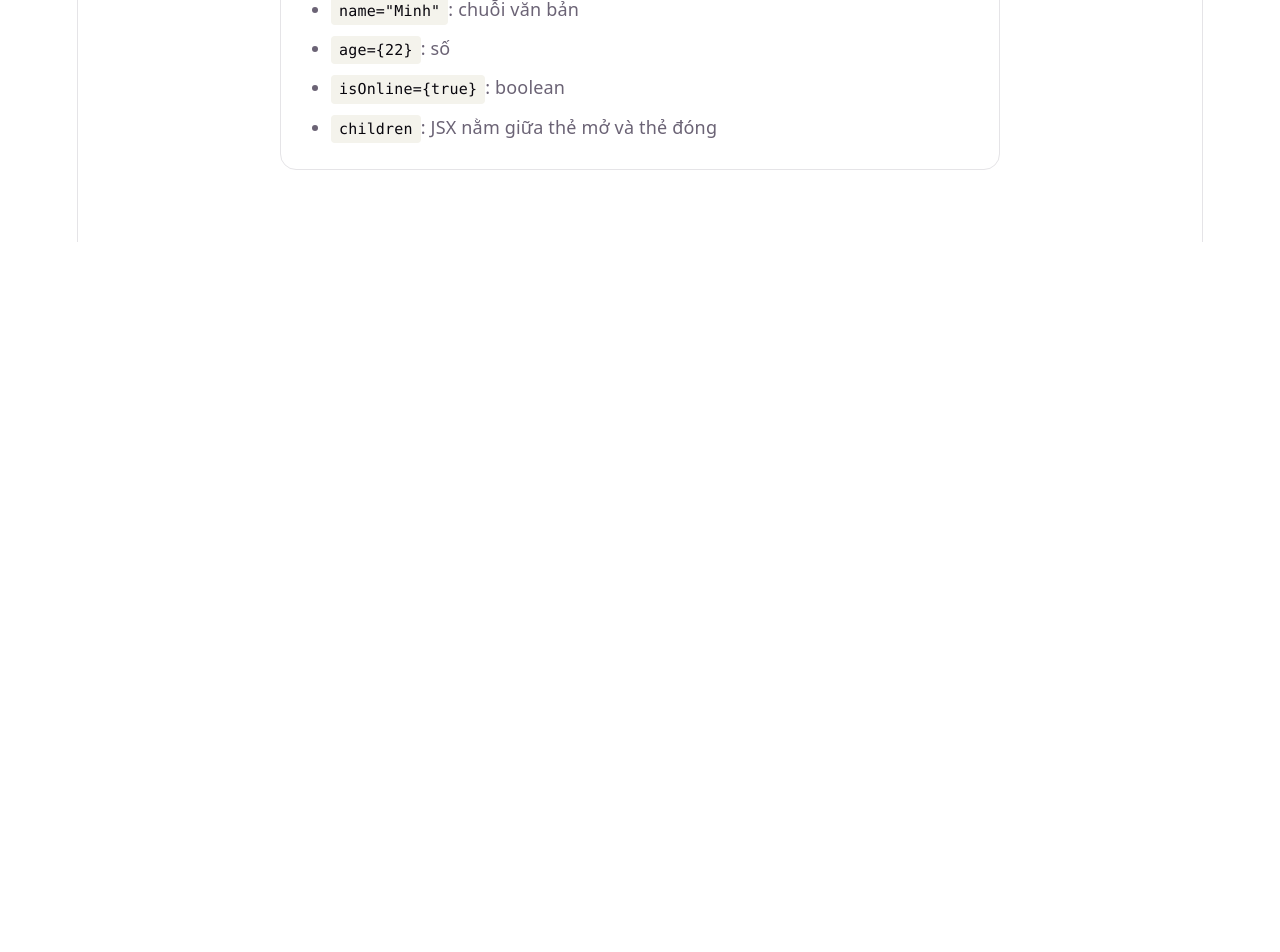
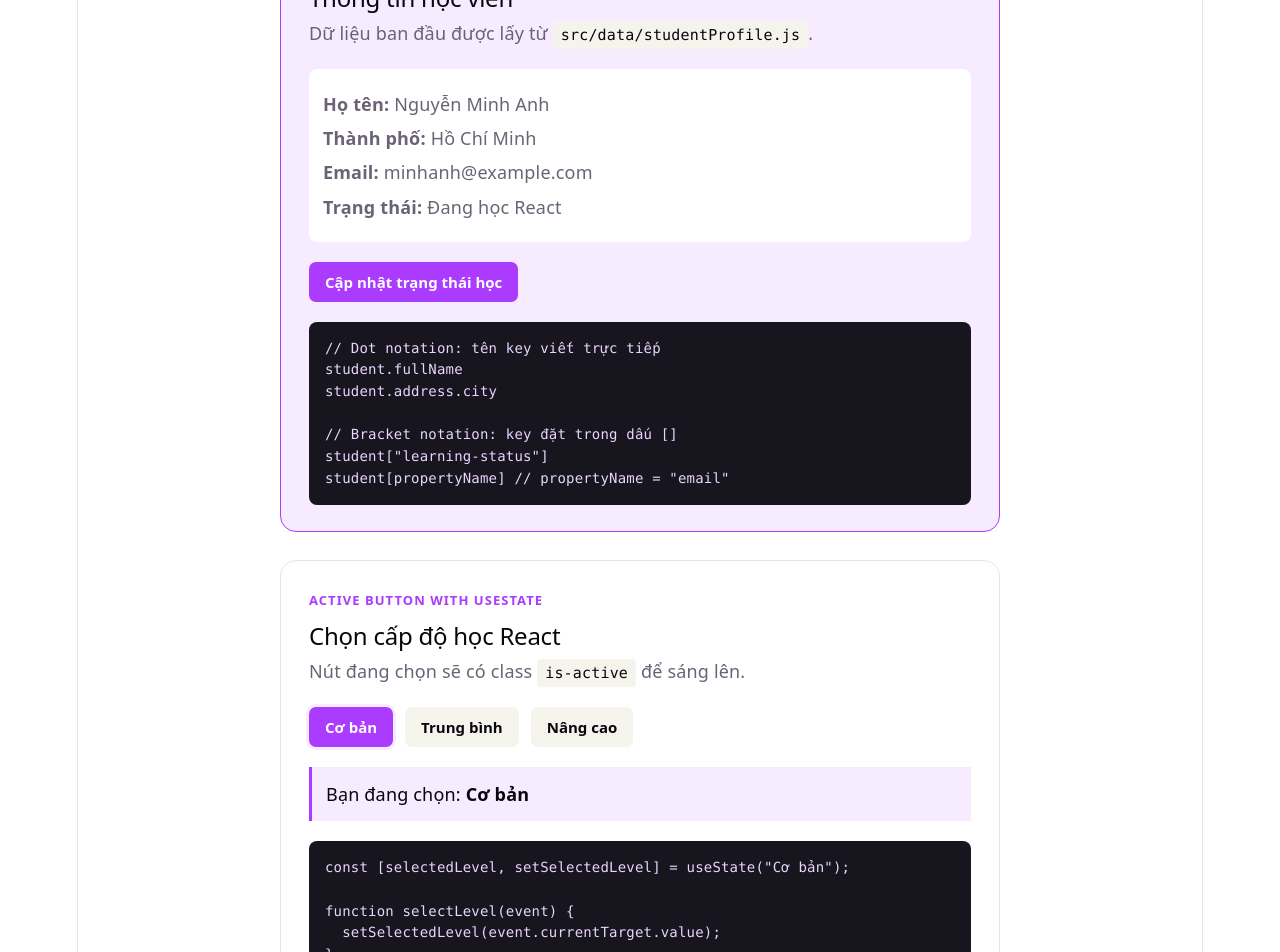
Before and after one commit to TuanNancy/review-reactjs, a React (Vite) app: page / in a window 1280 px wide. Shown: the part 5060-6012 px from the top of the page. Before the commit the page ends 5302 px from the top, so only its background shows below. Built offline with nearby package versions, Linux system fonts and the light colour scheme.

Commit message:
Implementation useState

```diff
--- a/src/App.css
+++ b/src/App.css
@@ -343,6 +343,88 @@
   text-align: left;
 }
 
+.student-state-example {
+  margin: 28px 0;
+  padding: 26px 28px;
+  border: 1px solid var(--accent);
+  border-radius: 16px;
+  background: var(--accent-bg);
+}
+
+.student-state-example h2 {
+  margin: 0 0 8px;
+}
+
+.student-details {
+  margin: 20px 0;
+  padding: 14px;
+  border-radius: 8px;
+  background: var(--bg);
+}
+
+.student-details p {
+  margin: 8px 0;
+}
+
+.student-state-example pre {
+  overflow-x: auto;
+  margin: 20px 0 0;
+  padding: 16px;
+  border-radius: 8px;
+  background: #17151d;
+  color: #e9d5ff;
+  font: 14px/1.55 var(--mono);
+  text-align: left;
+}
+
+.active-button-example {
+  margin: 28px 0;
+  padding: 26px 28px;
+  border: 1px solid var(--border);
+  border-radius: 16px;
+}
+
+.active-button-example h2 {
+  margin: 0 0 8px;
+}
+
+.level-actions {
+  display: flex;
+  flex-wrap: wrap;
+  gap: 12px;
+  margin: 20px 0;
+}
+
+.level-button {
+  color: var(--text-h);
+  background: var(--code-bg);
+}
+
+.level-button.is-active {
+  color: white;
+  background: var(--accent);
+  box-shadow: 0 0 0 3px var(--accent-bg);
+}
+
+.selected-level {
+  margin: 20px 0;
+  padding: 14px;
+  border-left: 3px solid var(--accent);
+  background: var(--accent-bg);
+  color: var(--text-h);
+}
+
+.active-button-example pre {
+  overflow-x: auto;
+  margin: 20px 0 0;
+  padding: 16px;
+  border-radius: 8px;
+  background: #17151d;
+  color: #e9d5ff;
+  font: 14px/1.55 var(--mono);
+  text-align: left;
+}
+
 button {
   padding: 10px 16px;
   border: 0;
--- a/src/App.jsx
+++ b/src/App.jsx
@@ -1,4 +1,5 @@
 import "./App.css";
+import ActiveButtonExample from "./components/ActiveButtonExample";
 import ChildrenDemo from "./components/ChildrenDemo";
 import ClickExample from "./components/ClickExample";
 import FullPropsCard from "./components/FullPropsCard";
@@ -7,6 +8,7 @@ import ProductExample from "./components/ProductExample";
 import ProfileCard from "./components/ProfileCard";
 import NameStateExample from "./components/NameStateExample";
 import StateExample from "./components/StateExample";
+import StudentStateExample from "./components/StudentStateExample";
 import { demoProduct } from "./data/demoProduct";
 import { createSaleProduct } from "./utils/createSaleProduct";
 
@@ -49,6 +51,10 @@ function App() {
 
       <NameStateExample />
 
+      <StudentStateExample />
+
+      <ActiveButtonExample />
+
       <section className="explanation">
         <h2>Props đang có trong ví dụ này</h2>
         <ul>
--- /dev/null
+++ b/src/components/ActiveButtonExample.jsx
@@ -0,0 +1,60 @@
+import { useState } from "react";
+
+function ActiveButtonExample() {
+  const [selectedLevel, setSelectedLevel] = useState("Cơ bản");
+
+  function selectLevel(event) {
+    setSelectedLevel(event.currentTarget.value);
+  }
+
+  return (
+    <section className="active-button-example">
+      <p className="eyebrow">ACTIVE BUTTON WITH USESTATE</p>
+      <h2>Chọn cấp độ học React</h2>
+      <p>
+        Nút đang chọn sẽ có class <code>is-active</code> để sáng lên.
+      </p>
+
+      <div className="level-actions" aria-label="Chọn cấp độ học">
+        <button
+          type="button"
+          value="Cơ bản"
+          className={`level-button ${selectedLevel === "Cơ bản" ? "is-active" : ""}`}
+          onClick={selectLevel}
+        >
+          Cơ bản
+        </button>
+        <button
+          type="button"
+          value="Trung bình"
+          className={`level-button ${selectedLevel === "Trung bình" ? "is-active" : ""}`}
+          onClick={selectLevel}
+        >
+          Trung bình
+        </button>
+        <button
+          type="button"
+          value="Nâng cao"
+          className={`level-button ${selectedLevel === "Nâng cao" ? "is-active" : ""}`}
+          onClick={selectLevel}
+        >
+          Nâng cao
+        </button>
+      </div>
+
+      <p className="selected-level">
+        Bạn đang chọn: <strong>{selectedLevel}</strong>
+      </p>
+
+      <pre>{`const [selectedLevel, setSelectedLevel] = useState("Cơ bản");
+
+function selectLevel(event) {
+  setSelectedLevel(event.currentTarget.value);
+}
+
+className={selectedLevel === "Cơ bản" ? "is-active" : ""}`}</pre>
+    </section>
+  );
+}
+
+export default ActiveButtonExample;
--- a/src/components/NameStateExample.jsx
+++ b/src/components/NameStateExample.jsx
@@ -21,7 +21,7 @@ function NameStateExample() {
         Your name
         <input
           type="text"
-          value={name}
+          // value={name}
           onChange={handleNameChange}
           placeholder="Example: Minh"
         />
--- /dev/null
+++ b/src/components/StudentStateExample.jsx
@@ -0,0 +1,44 @@
+import { useState } from "react";
+import { studentProfile } from "../data/studentProfile";
+
+function StudentStateExample() {
+  // State starts with data imported from a separate data file.
+  const [student, setStudent] = useState(studentProfile);
+  const propertyName = "email";
+
+  function changeLearningStatus() {
+    setStudent({
+      ...student,
+      "learning-status": "Đã hoàn thành bài useState",
+    });
+  }
+
+  return (
+    <section className="student-state-example">
+      <p className="eyebrow">USESTATE WITH OBJECT DATA</p>
+      <h2>Thông tin học viên</h2>
+      <p>Dữ liệu ban đầu được lấy từ <code>src/data/studentProfile.js</code>.</p>
+
+      <div className="student-details">
+        <p><strong>Họ tên:</strong> {student.fullName}</p>
+        <p><strong>Thành phố:</strong> {student.address.city}</p>
+        <p><strong>Email:</strong> {student[propertyName]}</p>
+        <p><strong>Trạng thái:</strong> {student["learning-status"]}</p>
+      </div>
+
+      <button type="button" onClick={changeLearningStatus}>
+        Cập nhật trạng thái học
+      </button>
+
+      <pre>{`// Dot notation: tên key viết trực tiếp
+student.fullName
+student.address.city
+
+// Bracket notation: key đặt trong dấu []
+student["learning-status"]
+student[propertyName] // propertyName = "email"`}</pre>
+    </section>
+  );
+}
+
+export default StudentStateExample;
--- /dev/null
+++ b/src/data/studentProfile.js
@@ -0,0 +1,10 @@
+export const studentProfile = {
+  fullName: "Nguyễn Minh Anh",
+  age: 22,
+  email: "minhanh@example.com",
+  "learning-status": "Đang học React",
+  address: {
+    city: "Hồ Chí Minh",
+    district: "Quận 1",
+  },
+};
```
